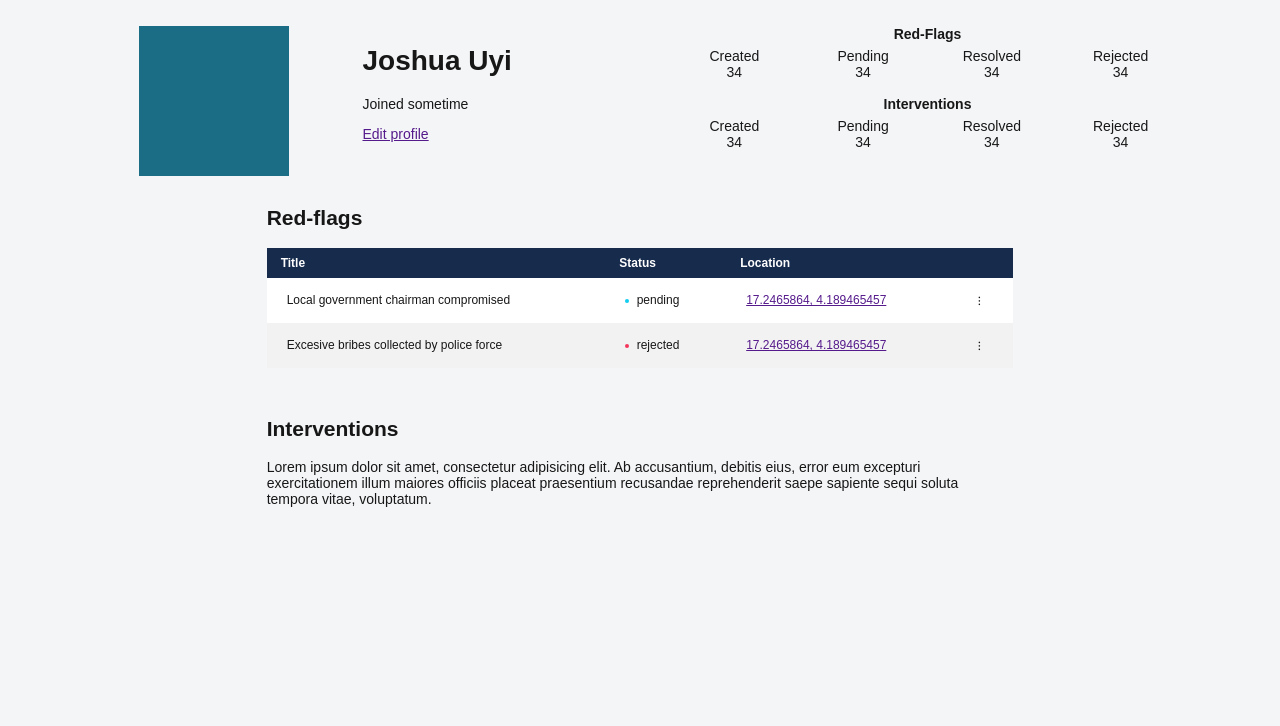
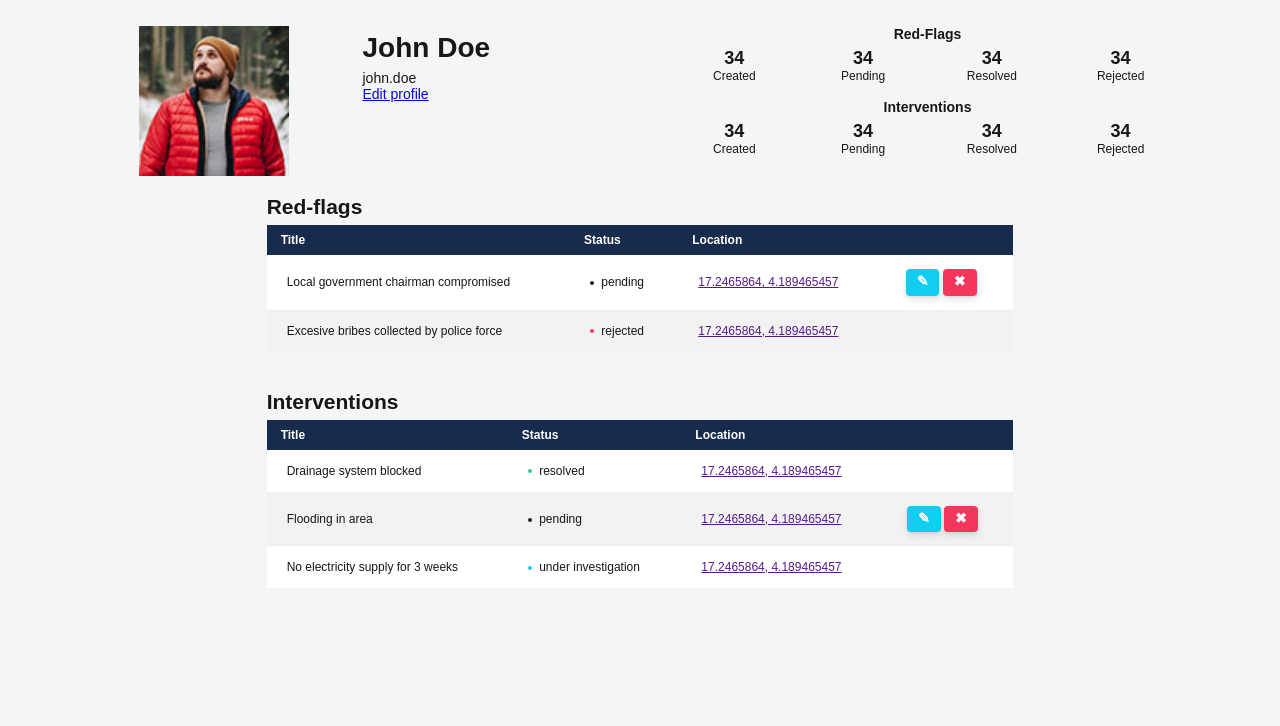
Before and after one commit to josh-wer/iReporter, a plain HTML site: page UI/profile.html in a window 1280 px wide. Shown: the part 74-800 px from the top of the page. Drawn offline with Linux system fonts and the light colour scheme.

Commit message:
Saving changes

```diff
--- a/UI/assets/css/app.css
+++ b/UI/assets/css/app.css
@@ -224,6 +224,11 @@ body, html {
   box-shadow: 0 4px 6px rgba(50, 50, 93, .11), 0 1px 3px rgba(0, 0, 0, .08);
 }
 
+.btn.xs {
+  font-size: 9px;
+  padding: 3px 6px;
+}
+
 .btn.sm {
   font-size: 11px;
   padding: 4px 10px;
@@ -296,6 +301,14 @@ body, html {
 
 .bg-primary{
   background-color: #172b4d;
+}
+
+.bg-dark{
+  background-color: #212529;
+}
+
+.bg-light{
+  background-color: #adb5bd;
 }
 
 label {
@@ -386,3 +399,34 @@ table.table th {
   vertical-align: middle;
   border-radius: 50%;
 }
+
+
+/*  == icons ==  */
+.ic{
+  -webkit-font-smoothing: antialiased;
+  display: inline-block;
+  font-style: normal;
+  font-variant: normal;
+  text-rendering: auto;
+  line-height: 1;
+  font-size: 14px;
+  font-weight: bold;
+}
+
+.ic-tricolon::after{
+  content: '\205D';
+}
+.ic-edit::after{
+  content: '\270E';
+}
+.ic-delete::after{
+  content: '\2716';
+}
+
+/*  == //icons ==  */
+
+h1, h2, h3, h4, h5, h6
+{
+  margin-top: 6px;
+  margin-bottom: 6px;
+}
--- a/UI/profile.html
+++ b/UI/profile.html
@@ -2,7 +2,7 @@
 <html lang="en">
 <head>
   <meta charset="UTF-8">
-  <title>Register</title>
+  <title>Profile</title>
   <meta name="viewport" content="width=device-width, initial-scale=1.0, maximum-scale=1.0, minimum-scale=1.0, user-scalable=no">
   <link rel="stylesheet" href="assets/css/app.css"/>
 
@@ -17,6 +17,15 @@
 
     table.table td{
       padding: 14px 20px;
+    }
+
+    .situation-count{
+      font-size: 18px;
+      font-weight: bold;
+    }
+
+    .situation-state{
+      font-size: 12px;
     }
   </style>
 </head>
@@ -35,6 +44,7 @@
 
 
   <ul class="right">
+    <li><a href="profile.html">Profile</a></li>
     <li><a href="register.html">Sign up</a></li>
     <li><a href="login.html">Sign in</a></li>
   </ul>
@@ -45,13 +55,13 @@
   <div class="grids">
     <div class="grid-6">
       <div class="grid-6 text-center">
-        <div style="background-color: #1b6d85; width: 150px; height: 150px; display: inline-block;"></div>
+        <img src="assets/images/profile1.jpg" alt="John Doe photo" style="background-color: #1b6d85; width: 150px; height: 150px; display: inline-block;">
       </div>
 
       <div class="grid-6">
-        <h1>Joshua Uyi</h1>
-        <p>Joined sometime</p>
-        <p><a href="">Edit profile</a></p>
+        <h1>John Doe</h1>
+        <div>john.doe</div>
+        <div><a href="edit-profile.html">Edit profile</a></div>
       </div>
     </div>
 
@@ -60,23 +70,23 @@
         <div class="grid-12 text-center" style="font-weight: bold; margin-bottom: 6px">Red-Flags</div>
         <div class="grid-12 text-center">
           <div class="grid-3 sustain">
-            <div>Created</div>
-            <div>34</div>
+            <div class="situation-count">34</div>
+            <div class="situation-state">Created</div>
           </div>
 
           <div class="grid-3 sustain">
-            <div>Pending</div>
-            <div>34</div>
+            <div class="situation-count">34</div>
+            <div class="situation-state">Pending</div>
           </div>
 
           <div class="grid-3 sustain">
-            <div>Resolved</div>
-            <div>34</div>
+            <div class="situation-count">34</div>
+            <div class="situation-state">Resolved</div>
           </div>
 
           <div class="grid-3 sustain">
-            <div>Rejected</div>
-            <div>34</div>
+            <div class="situation-count">34</div>
+            <div class="situation-state">Rejected</div>
           </div>
         </div>
       </div>
@@ -89,23 +99,23 @@
         <div class="grid-12 text-center" style="font-weight: bold; margin-bottom: 6px">Interventions</div>
         <div class="grid-12 text-center">
           <div class="grid-3 sustain">
-            <div>Created</div>
-            <div>34</div>
+            <div class="situation-count">34</div>
+            <div class="situation-state">Created</div>
           </div>
 
           <div class="grid-3 sustain">
-            <div>Pending</div>
-            <div>34</div>
+            <div class="situation-count">34</div>
+            <div class="situation-state">Pending</div>
           </div>
 
           <div class="grid-3 sustain">
-            <div>Resolved</div>
-            <div>34</div>
+            <div class="situation-count">34</div>
+            <div class="situation-state">Resolved</div>
           </div>
 
           <div class="grid-3 sustain">
-            <div>Rejected</div>
-            <div>34</div>
+            <div class="situation-count">34</div>
+            <div class="situation-state">Rejected</div>
           </div>
         </div>
       </div>
@@ -131,16 +141,16 @@
           <tbody>
           <tr>
             <td>Local government chairman compromised</td>
-            <td><i class="dot bg-info"></i> pending</td>
+            <td><i class="dot bg-dark"></i> pending</td>
             <td><a href="">17.2465864, 4.189465457</a></td>
-            <td>&#8285;</td>
+            <td><button class="btn btn-info sm"><i class="ic ic-edit"></i></button> <button class="btn btn-danger sm"><i class="ic ic-delete"></i></button></td>
           </tr>
 
           <tr>
             <td>Excesive bribes collected by police force</td>
             <td><i class="dot bg-danger"></i> rejected</td>
             <td><a href="">17.2465864, 4.189465457</a></td>
-            <td style="con">&#8285;</td>
+            <td></td>
           </tr>
           </tbody>
         </table>
@@ -152,8 +162,39 @@
 
       <h2>Interventions</h2>
       <div>
-        Lorem ipsum dolor sit amet, consectetur adipisicing elit. Ab accusantium, debitis eius, error eum excepturi exercitationem illum maiores
-        officiis placeat praesentium recusandae reprehenderit saepe sapiente sequi soluta tempora vitae, voluptatum.
+        <table class="table">
+          <thead>
+          <tr>
+            <th>Title</th>
+            <th>Status</th>
+            <th>Location</th>
+            <th></th>
+          </tr>
+          </thead>
+
+          <tbody>
+          <tr>
+            <td>Drainage system blocked</td>
+            <td><i class="dot bg-success"></i> resolved</td>
+            <td><a href="">17.2465864, 4.189465457</a></td>
+            <td></td>
+          </tr>
+
+          <tr>
+            <td>Flooding in area</td>
+            <td><i class="dot bg-dark"></i> pending</td>
+            <td><a href="">17.2465864, 4.189465457</a></td>
+            <td><button class="btn btn-info sm"><i class="ic ic-edit"></i></button> <button class="btn btn-danger sm"><i class="ic ic-delete"></i></button></td>
+          </tr>
+
+          <tr>
+            <td>No electricity supply for 3 weeks</td>
+            <td><i class="dot bg-info"></i> under investigation</td>
+            <td><a href="">17.2465864, 4.189465457</a></td>
+            <td></td>
+          </tr>
+          </tbody>
+        </table>
       </div>
     </div>
   </div>
```
Also changed, not shown: UI/admin/incidents.html (added, +10 -0 lines), UI/admin/index.html (added, +10 -0 lines), UI/edit-profile.html (added, +133 -0 lines), UI/index.html (+1 -0 lines), UI/login.html (+1 -0 lines), UI/register.html (+3 -2 lines), UI/assets/images/profile1.jpg (added).
